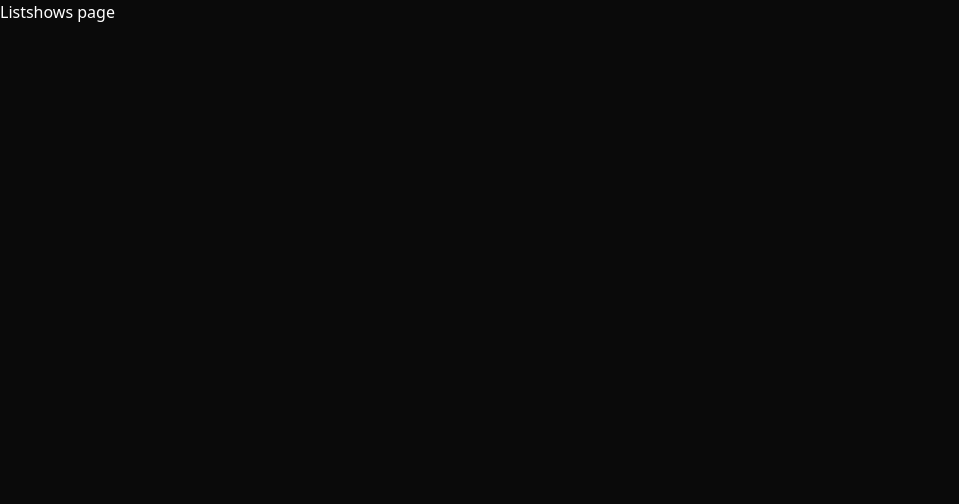
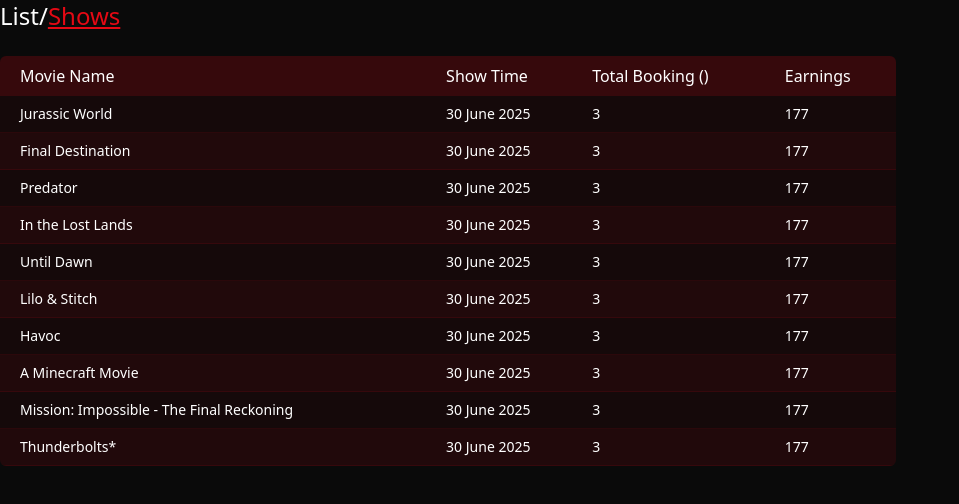
Before and after one commit to DH-0216/Seatify-Movie-Ticket-Booking-System, a Next.js app in the folder admin/: page /listshows in a window 1280 px wide. Shown: the top 504 px of the page, without its empty margins (0-959 px from the left). Built offline with nearby package versions, Linux system fonts and the light colour scheme.

Commit message:
Refactor Listshows component to fetch and display show data with loading state

```diff
--- a/admin/src/app/globals.css
+++ b/admin/src/app/globals.css
@@ -8,5 +8,6 @@
 
 body {
   background-color: #0a0a0a;
+  color: #ffffff;
 
 }
--- a/admin/src/app/listshows/page.jsx
+++ b/admin/src/app/listshows/page.jsx
@@ -1,7 +1,77 @@
-import React from "react";
+"use client";
+import { dummyShowsData } from "@/utils";
+import React, { useEffect, useState } from "react";
+import Loading from "../loading";
+import Title from "@/components/Title";
+import { format } from "date-fns";
 
 const Listshows = () => {
-  return <h1 className="text-white">Listshows page</h1>;
+  const currency = process.env.NEXT_PUBLIC_CURRENCY;
+  const dateFormat = (date) => format(new Date(date), "dd MMMM yyyy");
+  const [shows, setshows] = useState([]);
+  const [loading, setLoading] = useState(true);
+
+  const getAllShows = async () => {
+    try {
+      setshows(
+        dummyShowsData.map((movie, idx) => ({
+          movie,
+          showDataTime: "2025-06-30T02:30:00.000Z", // You can customize this per movie if needed
+          showPrice: 59,
+          occupiedSeats: {
+            A1: `user_${idx + 1}`,
+            B1: `user_${idx + 2}`,
+            C1: `user_${idx + 3}`,
+          },
+        }))
+      );
+      setLoading(false);
+    } catch (error) {
+      console.error(error);
+    }
+  };
+
+  useEffect(() => {
+    getAllShows();
+  }, []);
+
+  return !loading ? (
+    <>
+      <Title text1="List" text2="Shows" />
+      <div className="max-w-4xl mt-6 overflow-x-auto">
+        <table className="w-full border-collapse rounded-md overflow-hidden text-nowrap">
+          <thead>
+            <tr className="bg-primary/20 text-left text-white">
+              <th className="p-2 font-medium pl-5">Movie Name</th>
+              <th className="p-2 font-medium">Show Time</th>
+              <th className="p-2 font-medium">Total Booking ({currency})</th>
+              <th className="p-2 font-medium">Earnings</th>
+            </tr>
+          </thead>
+          <tbody className="text-sm font-light ">
+            {shows.map((show, index) => (
+              <tr
+                key={index}
+                className="border-b border-primary/10 bg-primary/5 even:bg-primary/10"
+              >
+                <td className="p-2 min-w-45 pl-5">{show.movie.title}</td>
+                <td className="p-2">{dateFormat(show.showDataTime)}</td>
+                <td className="p-2">
+                  {Object.keys(show.occupiedSeats).length}
+                </td>
+                <td className="p-2">
+                  {currency}{" "}
+                  {Object.keys(show.occupiedSeats).length * show.showPrice}
+                </td>
+              </tr>
+            ))}
+          </tbody>
+        </table>
+      </div>
+    </>
+  ) : (
+    <Loading />
+  );
 };
 
 export default Listshows;
```
